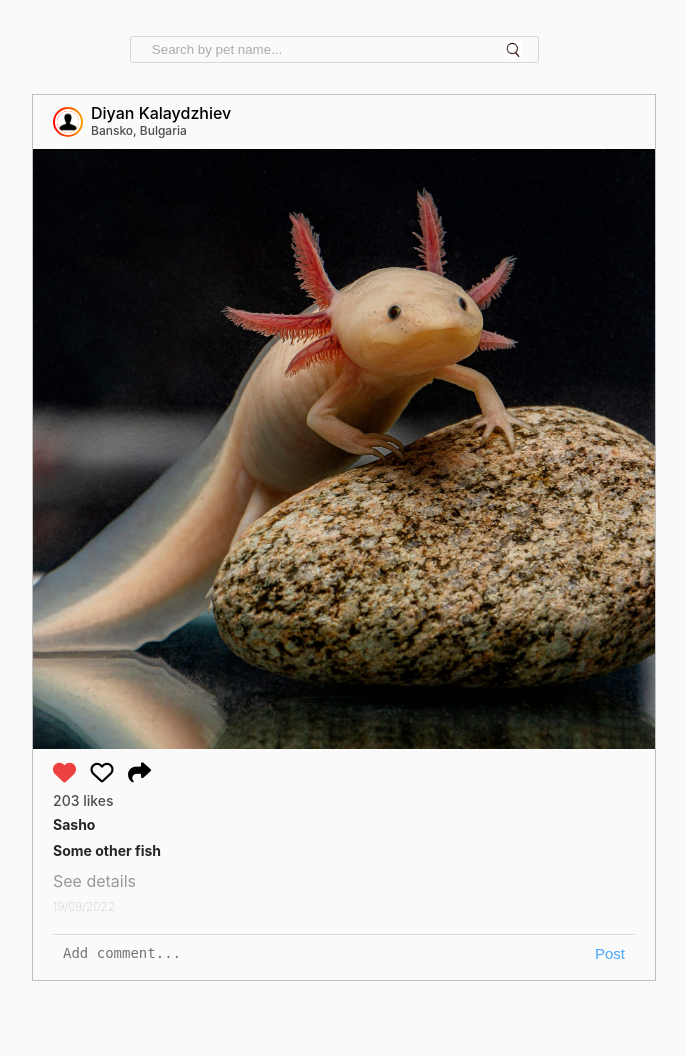
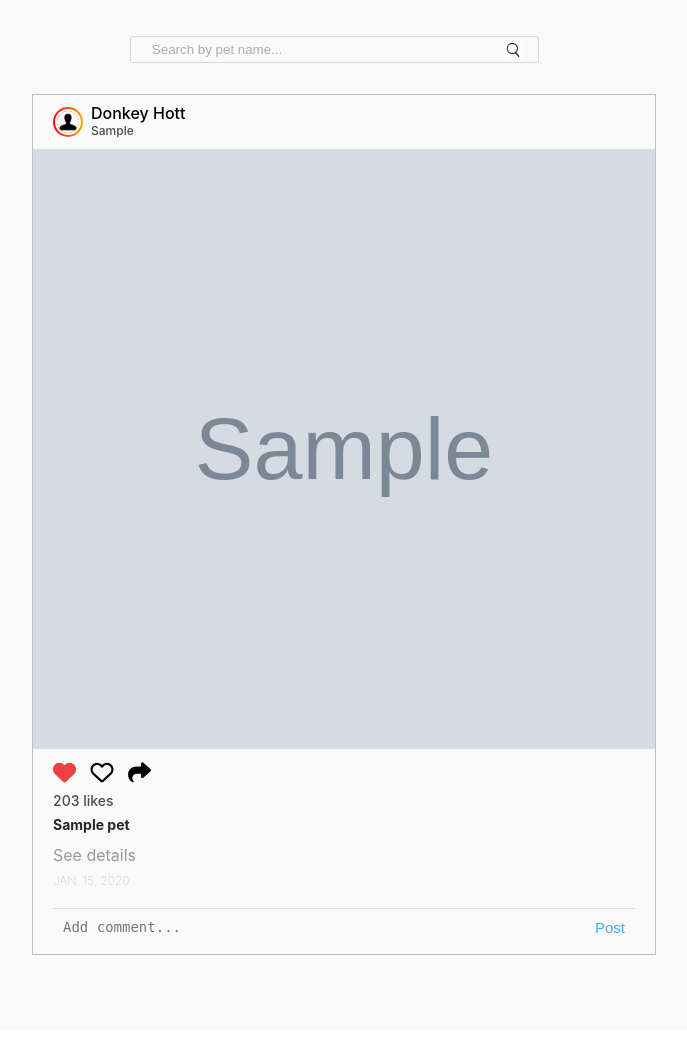
Before and after one commit to kaweeo/petstagram, a Django app: page / in a window 1280 px wide. Shown: the part 87-1143 px from the top of the page, without its empty margins (296-983 px from the left). After the commit the page ends 1042 px from the top, so only its background shows below. Run offline with Django 5.2, Linux system fonts and the light colour scheme; tables that the repository leaves empty hold one stand-in row (values such as "Sample post"); grey boxes marked "Sample" are stand-in pictures.

Commit message:
Setup home-page, pet-posts templates

```diff
--- a/petstagram/common/views.py
+++ b/petstagram/common/views.py
@@ -1,6 +1,14 @@
 from django.shortcuts import render
+
+from petstagram.photos.models import Photo
 
 
 # Create your views here.
 def home_page(request):
-    return render(request, 'common/home-page.html')
+    all_photos = Photo.objects.all()
+
+    context = {
+        'all_photos': all_photos
+    }
+
+    return render(request, 'common/home-page.html', context)
--- a/templates/common/home-page.html
+++ b/templates/common/home-page.html
@@ -13,8 +13,9 @@
                 </button>
             </form>
             <!-- End Searchbar Form -->
-
-            {% include 'common/pet-posts.html' %}
+            {% for photo in all_photos %}
+                {% include 'common/pet-posts.html' %}
+            {% endfor %}
         </div>
     </div>
 {% endblock %}
--- a/templates/common/pet-posts.html
+++ b/templates/common/pet-posts.html
@@ -14,20 +14,21 @@
             <h3>
                 <a href="profile details">
                     <!-- if user has first name and last name -->
-                    Diyan Kalaydzhiev
+                    Donkey Hott
                     <!-- else -->
                     <!-- user username -->
                 </a>
                 <br>
-                <!-- if the photo has location -->
-                <span>Bansko, Bulgaria</span>
+                {% if photo.location %}
+                    <span>{{ photo.location }}</span>
+                {% endif %}
             </h3>
         </div>
         <!--  -->
     </div>
     <!-- Post image -->
-    <div class="imgBx" id="place the id of the photo here">
-        <img src="/static/images/axolotl.jpeg" alt="post" class="cover">
+    <div class="imgBx" id="{{ photo.pk }}">
+        <img src="{{ photo.photo.url }}" alt="post" class="cover">
     </div>
     <!-- -->
 
@@ -54,24 +55,20 @@
             <p class="likes">203 likes</p>
         </a>
 
-        <!-- tagged pets -->
-        <a href="pet profile">
-            <p class="message">
-                <b>Sasho</b>
-            </p>
-        </a>
-        <a href="pet profile">
-            <p class="message">
-                <b>Some other fish</b>
-            </p>
-        </a>
-        <!--  -->
+        {% for pet in photo.tagged_pets.all %}
+             <!-- Link to First Tagged Pet Details Page-->
+             <a href="{% url 'pet-details' "username" pet.slug %}">
+                 <p class="message">
+                    <b>{{ pet.name }}</b>
+                 </p>
+             </a>
+         {% endfor %}
 
-        <a href="post details">
+        <a href="{% url 'photo-details' photo.pk %}">
             <h4 class="details">See details</h4>
         </a>
 
-        <h5 class="postTime">19/09/2022</h5>
+        <h5 class="postTime">{{ photo.date_of_publication }}</h5>
 
         <!-- add comments section -->
         <div class="addComments">
```
Also changed, not shown: petstagram/common/models.py (line endings or trailing spaces).
